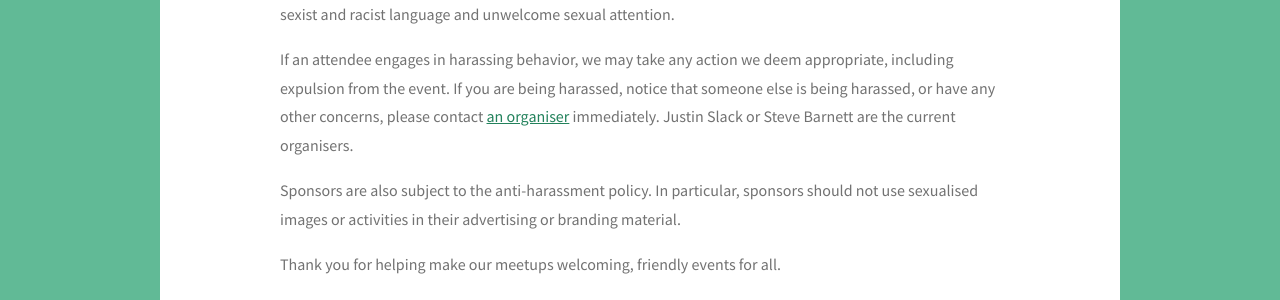
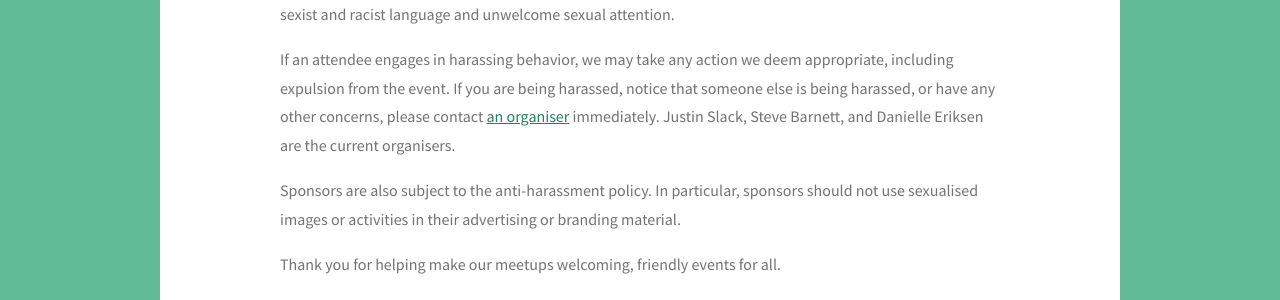
Before and after one commit to CTFEDs/CTFEDS.org, a Jekyll site: the page built from code-of-conduct.md, in a window 1280 px wide. Shown: the part 744-1044 px from the top of the page. Built offline with Jekyll 4.4.1, drawn with Linux system fonts in a browser that asks for light colours.

Commit message:
Update code-of-conduct.md

```diff
--- a/code-of-conduct.md
+++ b/code-of-conduct.md
@@ -11,7 +11,7 @@ We are dedicated to providing a harassment-free experience for everyone, regardl
 
 Harassment includes sexual images in public spaces, deliberate intimidation, stalking, following, harassing photography or recording, sustained disruption of talks or other events, inappropriate physical contact, sexist and racist language and unwelcome sexual attention.
 
-If an attendee engages in harassing behavior, we may take any action we deem appropriate, including expulsion from the event. If you are being harassed, notice that someone else is being harassed, or have any other concerns, please contact [an organiser](http://www.meetup.com/ctfeds/members/?op=leaders) immediately. Justin Slack or Steve Barnett are the current organisers.
+If an attendee engages in harassing behavior, we may take any action we deem appropriate, including expulsion from the event. If you are being harassed, notice that someone else is being harassed, or have any other concerns, please contact [an organiser](http://www.meetup.com/ctfeds/members/?op=leaders) immediately. Justin Slack, Steve Barnett, and Danielle Eriksen are the current organisers.
 
 Sponsors are also subject to the anti-harassment policy. In particular, sponsors should not use sexualised images or activities in their advertising or branding material.
 
```
